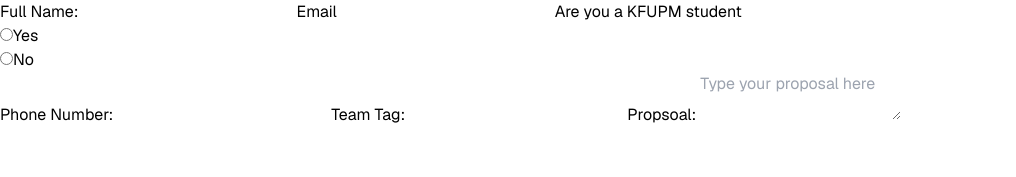
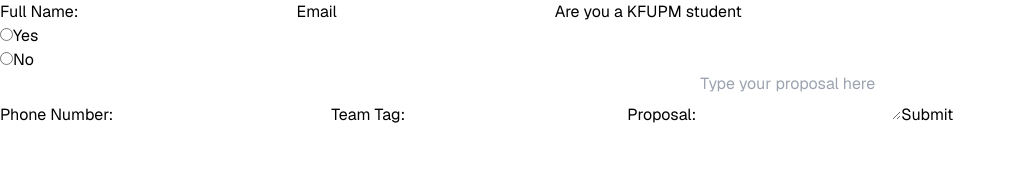
Before and after one commit to Razorback360/techathon, a Next.js app: page / in a window 1280 px wide. Shown: the top 177 px of the page, without its empty margins (0-1016 px from the left). Built offline with nearby package versions, Linux system fonts and the light colour scheme; no server answers.

Commit message:
feat: add form

```diff
--- /dev/null
+++ b/src/actions/actions.ts
@@ -0,0 +1,57 @@
+"use server";
+import { string, z } from "zod";
+import { revalidatePath } from "next/cache";
+import { db } from "@/server/db";
+import { redirect } from "next/navigation";
+
+// id           String   @id @default(cuid())
+//     email        String   @unique
+//     name         String?
+//     createdAt    DateTime @default(now())
+//     studentId    String?
+//     nationalID   String?
+//     proposal     String
+//     mobileNumber String
+
+const extended = z.object({
+  name: z.string(),
+  email: z.string(),
+  isKfupm: z.string(),
+  phoneNum: z.string(),
+  proposal: z.string(),
+  teamTag: z.string(),
+  studentId: z.string().optional(),
+  nationalId: z.string().optional(),
+});
+
+export async function registerStudents(formData: FormData) {
+  const {teamTag, ...data} = extended.omit({isKfupm:true}).parse({
+    name: formData.get("name"),
+    phoneNum: formData.get("phoneNum"),
+    proposal: formData.get("proposal"),
+    studentId: formData.get("studentId"),
+    nationalID: formData.get("nationalId"),
+    teamTag: formData.get("teamTag"),
+    email: formData.get("email")
+  });
+
+
+  await db.user.create({
+    data: {
+      ...data,
+      team: {
+        connectOrCreate: {
+          create: {
+            tag: teamTag,
+          },
+          where: {
+            tag: teamTag,
+          },
+        },
+      },
+    },
+  });
+
+  //   revalidatePath('/dashboard/invoices');
+  //   redirect('/dashboard/invoices');
+}
--- a/src/ui/formElement.tsx
+++ b/src/ui/formElement.tsx
@@ -1,12 +1,12 @@
 "use client"
 
 import {useState} from "react"
-
+import {registerStudents} from "@/actions/actions"
 export default function Form(){
     const [isKFUPM,setKFUPM] = useState<Boolean | null>(null)
     return (
         <>
-            <form action="">
+            <form action={registerStudents}>
                 <label htmlFor="name">Full Name:</label>
                 <input id="name" type="text" name="name" required/>
 
@@ -27,22 +27,23 @@ export default function Form(){
                 <label htmlFor="phoneNum">Phone Number:</label>
                 <input id="phoneNum" type="text" name="phoneNum" required/>
 
-                <label htmlFor="team-tag">Team Tag: </label>
-                <input id="team-tag" type="text" name="team-tag" required/>
+                <label htmlFor="teamTag">Team Tag: </label>
+                <input id="team-tag" type="text" name="teamTag" required/>
 
                 {isKFUPM === true && <div className="student-form">
-                    <label htmlFor="student-id">Student Id:</label>
-                    <input id="student-id" type="text" name="student-id" required/>
+                    <label htmlFor="studentId">Student Id:</label>
+                    <input id="student-id" type="text" name="studentId" required/>
                 </div>}
 
                 {isKFUPM === false && <div className="national-form">
-                    <label htmlFor="national-id">Iqama / National Id:</label>
-                    <input id="national-id" type="text" name="national-id" required/>
+                    <label htmlFor="nationalId">Iqama / National Id:</label>
+                    <input id="national-id" type="text" name="nationalId" required/>
                 </div>}
 
-                <label htmlFor="propsoal">Propsoal: </label>
-                <textarea name="propsoal" id="propsoal" placeholder="Type your proposal here"></textarea>
+                <label htmlFor="proposal">Proposal: </label>
+                <textarea name="proposal" id="proposal" placeholder="Type your proposal here"></textarea>
 
+                <button type="submit">Submit</button>
             </form>
         </>
     )
```
